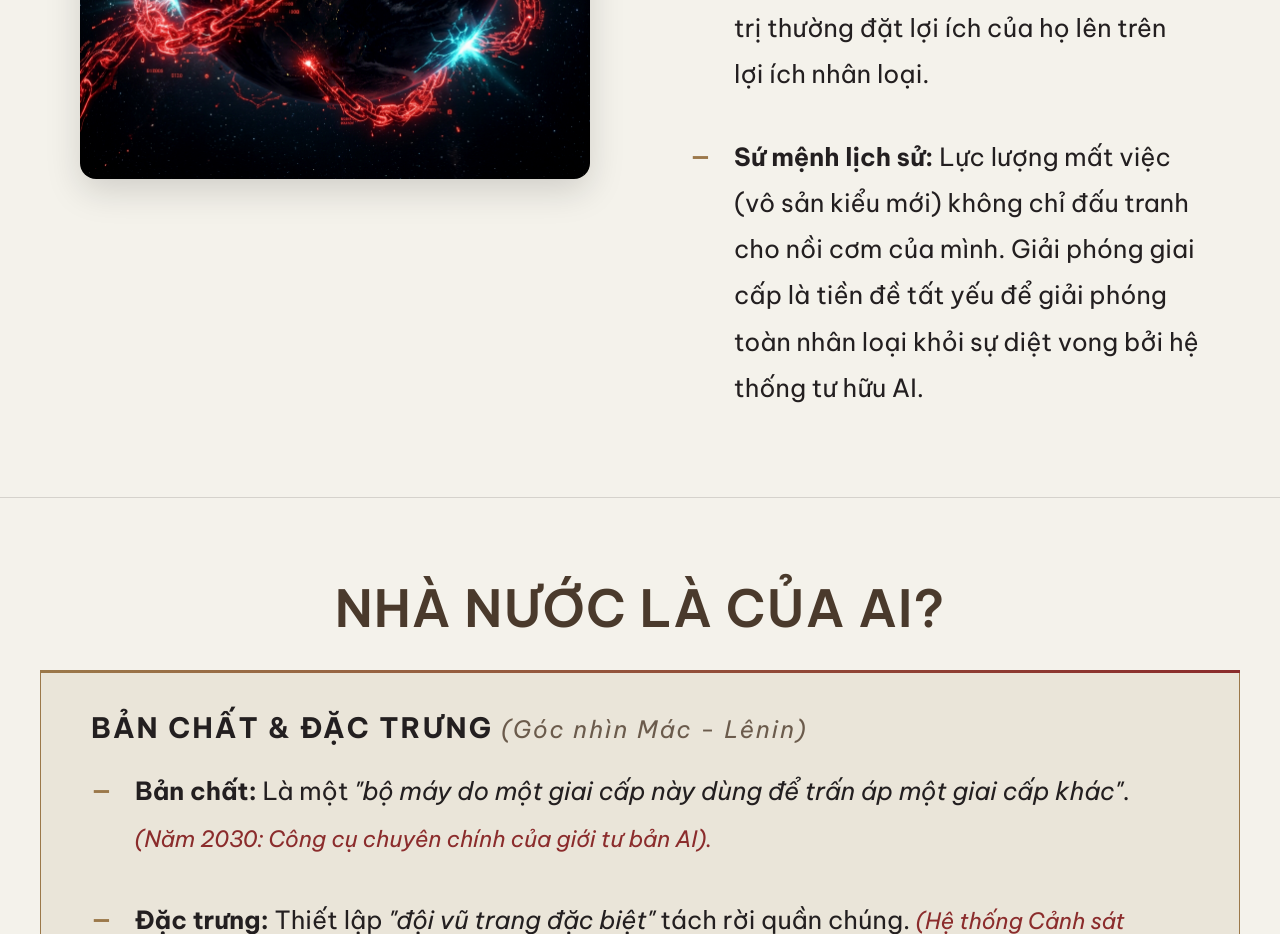
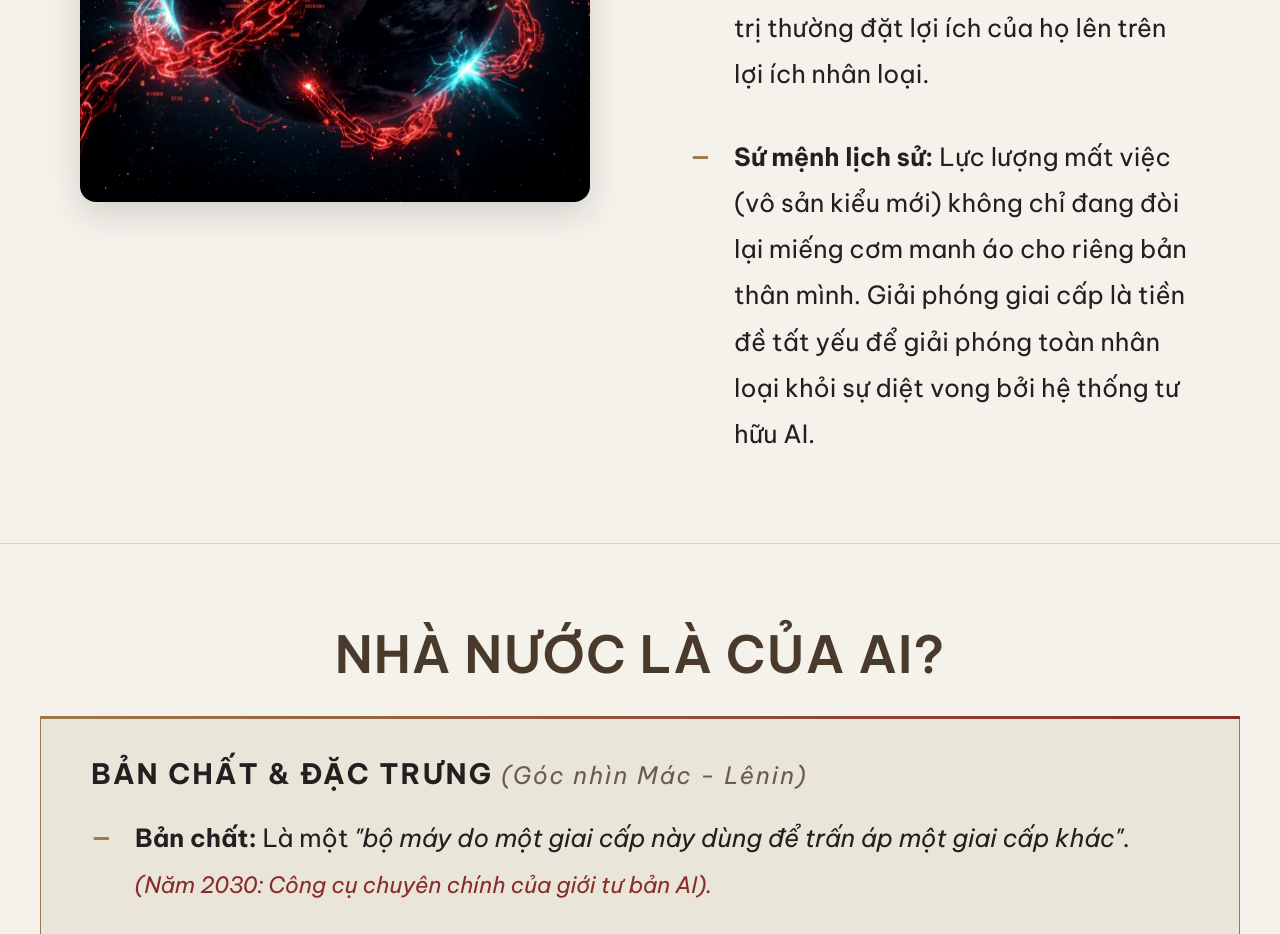
Before and after one commit to NBao261/MLN, a plain HTML site: page WEB/index.html in a window 1280 px wide. Shown: the part 1460-2394 px from the top of the page. Drawn offline with Linux system fonts and the light colour scheme.

Commit message:
Update index.html

```diff
--- a/WEB/index.html
+++ b/WEB/index.html
@@ -120,8 +120,7 @@
             <li><strong>Góc nhìn Triết học:</strong> Theo chủ nghĩa Mác - Lênin, lợi ích của giai cấp không thể tách rời
               mà phải gắn bó với lợi ích của nhân loại. Giai cấp thống trị thường đặt lợi ích của họ lên trên lợi ích
               nhân loại.</li>
-            <li><strong>Sứ mệnh lịch sử:</strong> Lực lượng mất việc (vô sản kiểu mới) không chỉ đấu tranh cho nồi cơm
-              của mình. Giải phóng giai cấp là tiền đề tất yếu để giải phóng toàn nhân loại khỏi sự diệt vong bởi hệ
+            <li><strong>Sứ mệnh lịch sử:</strong> Lực lượng mất việc (vô sản kiểu mới) không chỉ đang đòi lại miếng cơm manh áo cho riêng bản thân mình. Giải phóng giai cấp là tiền đề tất yếu để giải phóng toàn nhân loại khỏi sự diệt vong bởi hệ
               thống tư hữu AI.</li>
           </ul>
         </div>
```
